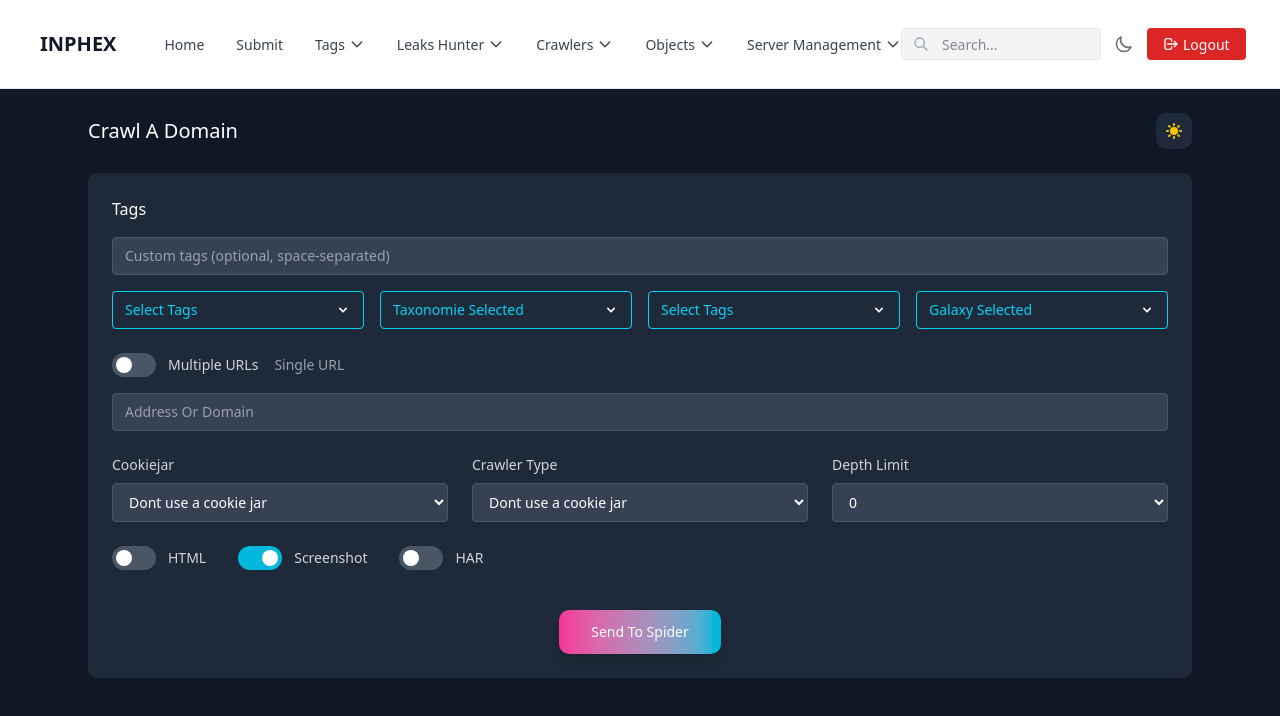
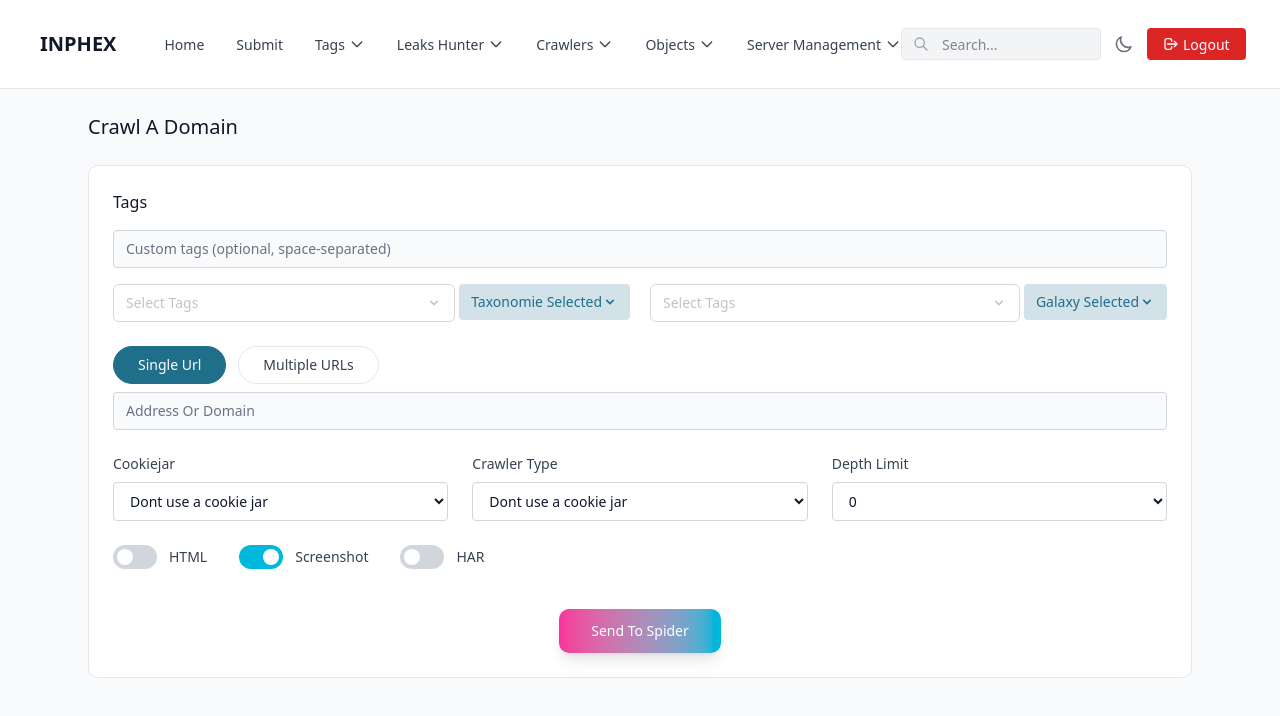
Before and after one commit to Sidraxxx/Inphex, a React (Vite) app: page /ManualCrawler in a window 1280 px wide. Shown: the top 716 px of the page. Built offline with nearby package versions, Linux system fonts and the light colour scheme.

Commit message:
Global Theme added

```diff
--- a/package.json
+++ b/package.json
@@ -20,18 +20,20 @@
     "react-router-dom": "^7.7.0",
     "react-select": "^5.10.2",
     "recharts": "^3.1.0",
-    "tailwind-merge": "^3.3.1",
-    "tailwindcss": "^4.1.11"
+    "tailwind-merge": "^3.3.1"
   },
   "devDependencies": {
     "@eslint/js": "^9.30.1",
     "@types/react": "^19.1.8",
     "@types/react-dom": "^19.1.6",
     "@vitejs/plugin-react": "^4.6.0",
+    "autoprefixer": "^10.4.21",
     "eslint": "^9.30.1",
     "eslint-plugin-react-hooks": "^5.2.0",
     "eslint-plugin-react-refresh": "^0.4.20",
     "globals": "^16.3.0",
+    "postcss": "^8.5.6",
+    "tailwindcss": "^4.1.11",
     "tw-animate-css": "^1.3.5",
     "typescript": "^5.8.3",
     "vite": "^7.0.4"
--- a/src/App.css
+++ b/src/App.css
@@ -1,3 +1,4 @@
+
 #root {
 
   margin: 0 auto;
--- a/src/App.jsx
+++ b/src/App.jsx
@@ -1,17 +1,16 @@
-import { useState } from "react";
-import './App.css';
-import AppRouter from './routes/AppRouter';
-import Navbar from './components/Navbar';
-// import ManualCrawler from './pages/crawlers/splash-crawlers/CrawlerDashboard';
-
+import './App.css'
+import AppRouter from './routes/AppRouter'
+import Navbar from './components/Navbar'
+import { ThemeProvider } from './context/ThemeContext'
 
 function App() {
-  const [isDark, setIsDark] = useState(true);
 
   return (
-    <div style={{ backgroundColor: isDark ? "#1e293b" : "#f8fafc", minHeight: "100vh" }}>
-      <Navbar isDark={isDark} setIsDark={setIsDark} />
-      <AppRouter isDark={isDark} />
+    <div>
+      <ThemeProvider>
+      <Navbar />
+      <AppRouter />
+      </ThemeProvider>
     </div>
   );
 }
--- a/src/components/Navbar.jsx
+++ b/src/components/Navbar.jsx
@@ -1,7 +1,9 @@
 import React, { useState, useRef, useEffect } from 'react';
+import { useTheme } from '../context/ThemeContext';
+const Navbar = () => {
 
-const Navbar = () => {
-  const [isDark, setIsDark] = useState(false);
+  const { theme, toggleTheme } = useTheme();
+  const isDark = theme === 'dark';
   const [isTagsOpen, setIsTagsOpen] = useState(false);
   const [isLeaksOpen, setIsLeaksOpen] = useState(false);
   const [isCrawlersOpen, setCrawlersOpen] = useState(false);
@@ -140,7 +142,8 @@ const Navbar = () => {
     }
   };
 
-  const currentTheme = isDark ? themes.dark : themes.light;
+   const currentTheme = isDark ? themes.dark : themes.light;
+
 
   // Icons as SVG components
   const ChevronDown = ({ style }) => (
@@ -179,32 +182,7 @@ const Navbar = () => {
     </svg>
   );
 
-  // Initialize theme on component mount
-  useEffect(() => {
-    try {
-      const savedTheme = localStorage.getItem('theme');
-      const prefersDark = window.matchMedia && window.matchMedia('(prefers-color-scheme: dark)').matches;
 
-      const shouldBeDark = savedTheme === 'dark' || (savedTheme === null && prefersDark);
-      setIsDark(shouldBeDark);
-    } catch (error) {
-      console.log('Theme initialization error:', error);
-      setIsDark(false);
-    }
-  }, []);
-
-  // Handle theme toggle
-  const toggleTheme = () => {
-    const newTheme = !isDark;
-    setIsDark(newTheme);
-
-    try {
-      localStorage.setItem('theme', newTheme ? 'dark' : 'light');
-      console.log('Switched to', newTheme ? 'dark' : 'light', 'mode');
-    } catch (error) {
-      console.log('Theme toggle error:', error);
-    }
-  };
 
   useEffect(() => {
     function handleClickOutside(event) {
--- /dev/null
+++ b/src/context/ThemeContext.jsx
@@ -0,0 +1,31 @@
+import React, { createContext, useContext, useEffect, useState } from 'react';
+
+// Create the context
+const ThemeContext = createContext();
+
+// Create a provider
+export const ThemeProvider = ({ children }) => {
+  const [theme, setTheme] = useState('light');
+
+  // Initialize theme from localStorage or system preference
+  useEffect(() => {
+    const saved = localStorage.getItem('theme');
+    const prefersDark = window.matchMedia('(prefers-color-scheme: dark)').matches;
+    setTheme(saved || (prefersDark ? 'dark' : 'light'));
+  }, []);
+
+  const toggleTheme = () => {
+    const newTheme = theme === 'dark' ? 'light' : 'dark';
+    setTheme(newTheme);
+    localStorage.setItem('theme', newTheme);
+  };
+
+  return (
+    <ThemeContext.Provider value={{ theme, toggleTheme }}>
+      {children}
+    </ThemeContext.Provider>
+  );
+};
+
+// Custom hook to use the theme
+export const useTheme = () => useContext(ThemeContext);
--- a/src/main.jsx
+++ b/src/main.jsx
@@ -2,6 +2,7 @@ import { StrictMode } from 'react'
 import { createRoot } from 'react-dom/client'
 import './index.css'
 import App from './App'
+
 
 createRoot(document.getElementById('root')).render(
   <StrictMode>
--- a/src/pages/crawlers/splashcrawlers/ManualCrawler.jsx
+++ b/src/pages/crawlers/splashcrawlers/ManualCrawler.jsx
@@ -1,6 +1,7 @@
 "use client"
 
 import { useState, useEffect, useRef } from "react"
+import { useTheme } from "../../../context/ThemeContext"
 
 
 // Icon Components
@@ -35,7 +36,7 @@ const ChevronDownIcon = ({ isOpen = false }) => (
 )
 
 // Custom Dropdown Component
-const Dropdown = ({ value, onChange, options, className = "", placeholder = "Select option" }) => {
+const Dropdown1 = ({ value, onChange, options, className = "", placeholder = "Select option" }) => {
   const [isOpen, setIsOpen] = useState(false)
   const dropdownRef = useRef(null)
 
@@ -55,9 +56,9 @@ const Dropdown = ({ value, onChange, options, className = "", placeholder = "Sel
       <button
         type="button"
         onClick={() => setIsOpen(!isOpen)}
-        className="w-full px-3 py-2 text-left bg-transparent border border-cyan-500 dark:border-cyan-400 rounded text-gray-900 dark:text-white flex justify-between items-center hover:bg-gray-50 dark:hover:bg-gray-700 transition-colors text-sm"
+        className="w-full px-3 py-2 text-left bg-transparent border rounded-sm dark:border-[#3F4A5B] border-[#d8d8d8]  text-[#C4C4C4] dark:text-[#8C8A8A] flex justify-between items-center hover:bg-gray-50 dark:hover:bg-gray-700 transition-colors text-sm"
       >
-        <span className={value === options[0] ? "text-cyan-500 dark:text-cyan-400" : ""}>{value}</span>
+        <span className={value === options[0] ? "dark:text-[#8C8A8A] text-[#C4C4C4]" : ""}>{value}</span>
         <ChevronDownIcon isOpen={isOpen} />
       </button>
       {isOpen && (
@@ -80,6 +81,52 @@ const Dropdown = ({ value, onChange, options, className = "", placeholder = "Sel
     </div>
   )
 }
+const Dropdown2 = ({ value, onChange, options, className = "", placeholder = "Select option" }) => {
+  const [isOpen, setIsOpen] = useState(false)
+  const dropdownRef = useRef(null)
+
+  useEffect(() => {
+    const handleClickOutside = (event) => {
+      if (dropdownRef.current && !dropdownRef.current.contains(event.target)) {
+        setIsOpen(false)
+      }
+    }
+
+    document.addEventListener("mousedown", handleClickOutside)
+    return () => document.removeEventListener("mousedown", handleClickOutside)
+  }, [])
+
+  return (
+    <div className={`relative ${className}`} ref={dropdownRef}>
+      <button
+        type="button"
+        onClick={() => setIsOpen(!isOpen)}
+        className="w-full px-3 py-2 text-left rounded bg-[#1F6F8B]/20 text-[#1F6F8B] dark:text-white flex justify-between items-center  transition-colors text-sm"
+      >
+        <span className={value === options[0] ? "text-[#1F6F8B] dark:text-[#1F6F8B]" : ""}>{value}</span>
+        <ChevronDownIcon isOpen={isOpen} />
+      </button>
+      {isOpen && (
+        <div className="absolute z-20 w-full mt-1 bg-white dark:bg-gray-800 border border-gray-300 dark:border-gray-600 rounded shadow-lg">
+          {options.slice(0, 6).map((option, index) => (
+            <button
+              key={index}
+              type="button"
+              onClick={() => {
+                onChange(option)
+                setIsOpen(false)
+              }}
+              className="w-full px-3 py-2 text-left hover:bg-[#1F6F8B]/20 dark:hover:bg-gray-700 text-gray-900 dark:text-white first:rounded-t last:rounded-b transition-colors text-sm"
+            >
+              {option}
+            </button>
+          ))}
+        </div>
+      )}
+    </div>
+  )
+}
+
 
 // Custom Toggle Component
 const Toggle = ({ enabled, onChange, label }) => (
@@ -103,7 +150,6 @@ const Toggle = ({ enabled, onChange, label }) => (
 
 // Main CrawlADomain Component
 const ManualCrawler = () => {
-  const [darkMode, setDarkMode] = useState(true)
   const [customTags, setCustomTags] = useState("")
   const [selectedTags1, setSelectedTags1] = useState("Select Tags")
   const [selectedTaxonomie, setSelectedTaxonomie] = useState("Taxonomie Selected")
@@ -117,6 +163,10 @@ const ManualCrawler = () => {
   const [htmlEnabled, setHtmlEnabled] = useState(false)
   const [screenshotEnabled, setScreenshotEnabled] = useState(true)
   const [harEnabled, setHarEnabled] = useState(false)
+  const [selected, setSelected] = useState("left");
+
+  const { theme } = useTheme();
+const darkMode = theme === "dark";
 
   // Dummy data for dropdowns
   const selectTagsOptions1 = [
@@ -167,9 +217,6 @@ const ManualCrawler = () => {
 
   const depthLimitOptions = ["0", "1", "2", "3", "4", "5"]
 
-  const toggleDarkMode = () => {
-    setDarkMode(!darkMode)
-  }
 
   const handleSubmit = () => {
     const formData = {
@@ -194,14 +241,7 @@ const ManualCrawler = () => {
     alert("Form submitted successfully! Check console for details.")
   }
 
-  // Apply dark mode class to document
-  useEffect(() => {
-    if (darkMode) {
-      document.documentElement.classList.add("dark")
-    } else {
-      document.documentElement.classList.remove("dark")
-    }
-  }, [darkMode])
+
 
   return (
     <div className={`min-h-screen transition-colors duration-300 ${darkMode ? "bg-gray-900" : "bg-gray-50"}`}>
@@ -209,17 +249,7 @@ const ManualCrawler = () => {
         {/* Header */}
         <div className="flex justify-between items-center mb-6">
           <h1 className={`text-xl font-medium ${darkMode ? "text-white" : "text-gray-900"}`}>Crawl A Domain</h1>
-          <button
-            onClick={toggleDarkMode}
-            className={`p-2 rounded-lg transition-colors ${
-              darkMode
-                ? "bg-gray-800 hover:bg-gray-700 text-yellow-400"
-                : "bg-white hover:bg-gray-50 text-gray-600 border border-gray-300"
-            }`}
-            title={darkMode ? "Switch to light mode" : "Switch to dark mode"}
-          >
-            {darkMode ? <SunIcon /> : <MoonIcon />}
-          </button>
+
         </div>
 
         {/* Main Form Container */}
@@ -242,30 +272,83 @@ const ManualCrawler = () => {
               />
 
               {/* Flex layout for dropdowns */}
-              <div className="flex gap-4">
-                <div className="flex-1">
-                  <Dropdown value={selectedTags1} onChange={setSelectedTags1} options={selectTagsOptions1} />
-                </div>
-                <div className="flex-1">
-                  <Dropdown value={selectedTaxonomie} onChange={setSelectedTaxonomie} options={taxonomieOptions} />
-                </div>
-                <div className="flex-1">
-                  <Dropdown value={selectedTags2} onChange={setSelectedTags2} options={selectTagsOptions2} />
-                </div>
-                <div className="flex-1">
-                  <Dropdown value={selectedGalaxy} onChange={setSelectedGalaxy} options={galaxyOptions} />
-                </div>
-              </div>
+              <div className="flex gap-5 w-full">
+  {/* part1 */}
+  <div className="flex w-full gap-1">
+    <div className="w-full">
+      <Dropdown1
+        value={selectedTags1}
+        onChange={setSelectedTags1}
+        options={selectTagsOptions1}
+        className="w-full"
+      />
+    </div>
+    <div className="flex-shrink-0">
+      <Dropdown2
+        value={selectedTaxonomie}
+        onChange={setSelectedTaxonomie}
+        options={taxonomieOptions}
+        className=""
+      />
+    </div>
+  </div>
+
+  {/* part 2 */}
+  <div className="flex w-full gap-1">
+    <div className="w-full">
+      <Dropdown1
+        value={selectedTags2}
+        onChange={setSelectedTags2}
+        options={selectTagsOptions2}
+        className="w-full  "
+      />
+    </div>
+    <div className="flex-shrink-0">
+      <Dropdown2
+        value={selectedGalaxy}
+        onChange={setSelectedGalaxy}
+        options={galaxyOptions}
+        className=""
+      />
+    </div>
+  </div>
+</div>
+
             </div>
           </div>
 
           {/* Multiple URLs Section */}
-          <div className="space-y-4">
-            <div className="flex items-center space-x-4">
-              <Toggle enabled={multipleUrls} onChange={setMultipleUrls} label="Multiple URLs" />
-              <span className={`text-sm ${darkMode ? "text-gray-400" : "text-gray-600"}`}>Single URL</span>
+          {/* <div className="space-y-4">
+            <div className="flex justify-between w-fit">
+              <span className={`text-sm ${darkMode ? "text-gray-400" : "text-gray-600"} pr-4`}>Single URL</span>
+              <Toggle enabled={multipleUrls} onChange={setMultipleUrls}/>
+              <span className={`text-sm ${darkMode ? "text-gray-400" : "text-gray-600"}`}>Multiple URLs</span>
             </div>
+ </div> */}
 
+            {/* self  */}
+            <div className="space-y-2">
+ <div className="flex gap-3">
+      <button
+        onClick={() => setSelected("left") && setMultipleUrls}
+        className={`px-6 py-2 rounded-full text-sm font-medium transition-all duration-300
+          ${selected === "left"
+            ? "border border-[#1F6F8B] bg-[#1F6F8B] text-white"
+            : "border border-gray-200 dark:border-[#3F4A5B] dark:text-gray-400 text-gray-700 hover:bg-[#1F6F8B]/20 dark:hover:border-[#1F6F8B]/20 hover:border-[#1F6F8B]/20"}`}
+      >
+        Single Url
+      </button>
+
+      <button
+        onClick={() => setSelected("right") && setMultipleUrls}
+        className={`px-6 py-2 rounded-full text-sm font-medium transition-all duration-300
+          ${selected === "right"
+            ? "border border-[#1F6F8B] bg-[#1F6F8B] text-white"
+            : "border border-gray-200 dark:border-[#3F4A5B] dark:text-gray-400 text-gray-700 hover:bg-[#1F6F8B]/20 dark:hover:border-[#1F6F8B]/20 hover:border-[#1F6F8B]/20"}`}
+      >
+          Multiple URLs
+      </button>
+    </div>
             <input
               type="text"
               placeholder="Address Or Domain"
@@ -277,7 +360,7 @@ const ManualCrawler = () => {
                   : "bg-gray-50 border-gray-300 text-gray-900 placeholder-gray-500"
               }`}
             />
-          </div>
+         </div>
 
           {/* Configuration Section */}
           <div className="grid grid-cols-1 md:grid-cols-3 gap-6">
--- a/src/routes/AppRouter.jsx
+++ b/src/routes/AppRouter.jsx
@@ -16,6 +16,9 @@ import AllCookieJar from "../pages/crawlers/cookiejar/AllCookieJar";
 import ServerStatus from "../pages/servermanagement/diagnostic/ServerStatus";
 import AilSync from "../pages/servermanagement/Ailsync/AilSync";
 import Profile from "../pages/servermanagement/myprofile/Profile";
+
+
+
 
 
 const AppRouter = () => {
```
Also changed, not shown: 1 other file (tests, documents, lock files or other folders).
